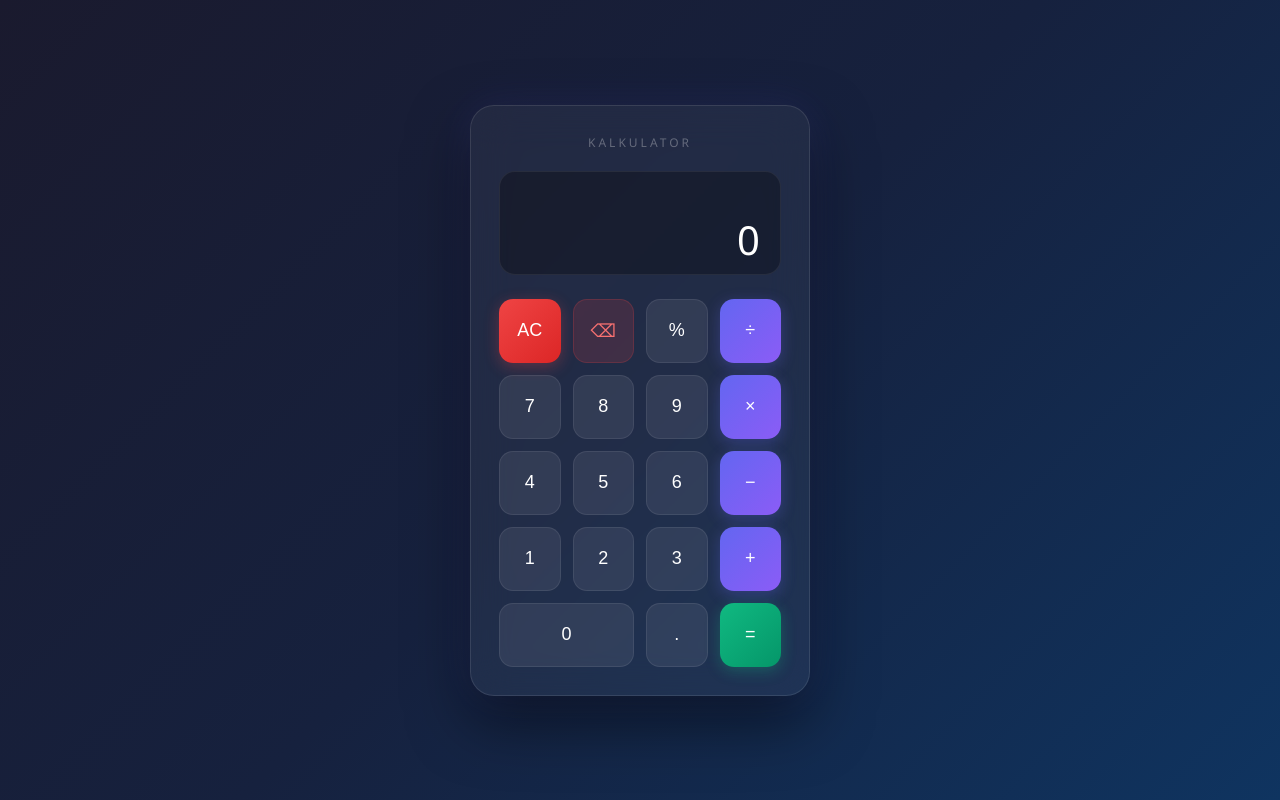
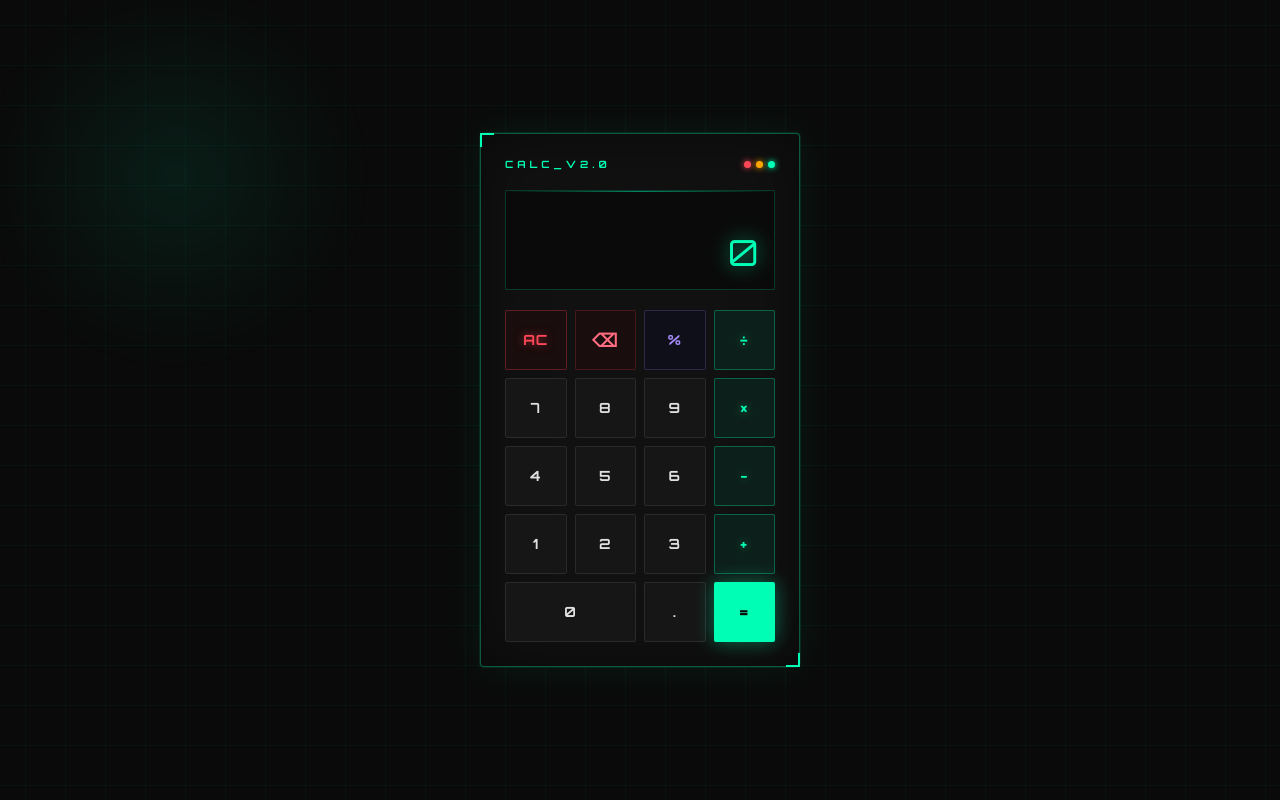
Before and after one commit to LegionDev370/fn4-team, a plain HTML site: page index1.html in a window 1280 px wide. Drawn offline with nearby package versions, Linux system fonts and the light colour scheme.

Commit message:
Counter loyiha tayyor

```diff
--- a/index1.html
+++ b/index1.html
@@ -4,6 +4,7 @@
   <meta charset="UTF-8" />
   <meta name="viewport" content="width=device-width, initial-scale=1.0"/>
   <title>Kalkulator</title>
+  <link href="https://fonts.googleapis.com/css2?family=Orbitron:wght@400;700;900&family=Share+Tech+Mono&display=swap" rel="stylesheet">
   <style>
     * {
       margin: 0;
@@ -16,176 +17,309 @@
       display: flex;
       align-items: center;
       justify-content: center;
-      background: linear-gradient(135deg, #1a1a2e, #16213e, #0f3460);
-      font-family: 'Segoe UI', Tahoma, Geneva, Verdana, sans-serif;
+      background: #0a0a0a;
+      font-family: 'Share Tech Mono', monospace;
+      overflow: hidden;
+    }
+
+    /* Animated background grid */
+    body::before {
+      content: '';
+      position: fixed;
+      inset: 0;
+      background-image:
+        linear-gradient(rgba(0, 255, 180, 0.04) 1px, transparent 1px),
+        linear-gradient(90deg, rgba(0, 255, 180, 0.04) 1px, transparent 1px);
+      background-size: 40px 40px;
+      animation: gridMove 8s linear infinite;
+      pointer-events: none;
+    }
+
+    @keyframes gridMove {
+      0%   { background-position: 0 0; }
+      100% { background-position: 40px 40px; }
+    }
+
+    /* Glow orbs */
+    body::after {
+      content: '';
+      position: fixed;
+      width: 400px;
+      height: 400px;
+      background: radial-gradient(circle, rgba(0,255,180,0.08) 0%, transparent 70%);
+      top: -100px;
+      left: -100px;
+      pointer-events: none;
+      animation: orbFloat 6s ease-in-out infinite alternate;
+    }
+
+    @keyframes orbFloat {
+      0%   { transform: translate(0, 0); }
+      100% { transform: translate(80px, 80px); }
     }
 
     .calculator {
-      background: rgba(255, 255, 255, 0.05);
-      backdrop-filter: blur(20px);
-      border: 1px solid rgba(255, 255, 255, 0.1);
-      border-radius: 24px;
-      padding: 28px;
-      width: 340px;
-      box-shadow: 0 25px 60px rgba(0, 0, 0, 0.5),
-                  0 0 40px rgba(99, 102, 241, 0.15);
+      position: relative;
+      background: #111;
+      border: 1px solid rgba(0, 255, 180, 0.3);
+      border-radius: 4px;
+      padding: 24px;
+      width: 320px;
+      box-shadow:
+        0 0 0 1px rgba(0,255,180,0.1),
+        0 0 40px rgba(0, 255, 180, 0.08),
+        inset 0 0 60px rgba(0, 0, 0, 0.5);
     }
 
+    /* Corner decorations */
+    .calculator::before,
+    .calculator::after {
+      content: '';
+      position: absolute;
+      width: 12px;
+      height: 12px;
+      border-color: #00ffb4;
+      border-style: solid;
+    }
+    .calculator::before {
+      top: -1px; left: -1px;
+      border-width: 2px 0 0 2px;
+    }
+    .calculator::after {
+      bottom: -1px; right: -1px;
+      border-width: 0 2px 2px 0;
+    }
+
+    .header {
+      display: flex;
+      align-items: center;
+      justify-content: space-between;
+      margin-bottom: 20px;
+    }
+
+    .title {
+      font-family: 'Orbitron', sans-serif;
+      font-size: 10px;
+      font-weight: 700;
+      letter-spacing: 4px;
+      color: #00ffb4;
+      text-transform: uppercase;
+    }
+
+    .dots {
+      display: flex;
+      gap: 5px;
+    }
+    .dot {
+      width: 7px;
+      height: 7px;
+      border-radius: 50%;
+    }
+    .dot-r { background: #ff4757; box-shadow: 0 0 6px #ff4757; }
+    .dot-y { background: #ffa502; box-shadow: 0 0 6px #ffa502; }
+    .dot-g { background: #00ffb4; box-shadow: 0 0 6px #00ffb4; }
+
+    /* Display */
     .display {
-      background: rgba(0, 0, 0, 0.3);
-      border-radius: 16px;
-      padding: 20px 20px 12px;
-      margin-bottom: 24px;
-      min-height: 100px;
-      display: flex;
-      flex-direction: column;
-      justify-content: flex-end;
-      align-items: flex-end;
-      border: 1px solid rgba(255, 255, 255, 0.07);
+      background: #0a0a0a;
+      border: 1px solid rgba(0, 255, 180, 0.2);
+      border-radius: 2px;
+      padding: 16px;
+      margin-bottom: 20px;
+      position: relative;
+      overflow: hidden;
+    }
+
+    .display::after {
+      content: '';
+      position: absolute;
+      top: 0; left: 0; right: 0;
+      height: 1px;
+      background: linear-gradient(90deg, transparent, #00ffb4, transparent);
+      opacity: 0.5;
     }
 
     .expression {
-      color: rgba(255, 255, 255, 0.4);
-      font-size: 14px;
-      min-height: 20px;
-      margin-bottom: 6px;
-      word-break: break-all;
+      font-size: 11px;
+      color: rgba(0, 255, 180, 0.4);
+      min-height: 18px;
       text-align: right;
+      margin-bottom: 8px;
+      letter-spacing: 1px;
     }
 
     .result {
-      color: #ffffff;
-      font-size: 40px;
-      font-weight: 300;
+      font-family: 'Orbitron', sans-serif;
+      font-size: 36px;
+      font-weight: 400;
+      color: #00ffb4;
+      text-align: right;
+      text-shadow: 0 0 20px rgba(0, 255, 180, 0.6);
       word-break: break-all;
-      text-align: right;
       line-height: 1.1;
-      transition: all 0.15s ease;
+      transition: text-shadow 0.2s;
     }
 
+    /* Scan line effect */
+    .display::before {
+      content: '';
+      position: absolute;
+      inset: 0;
+      background: repeating-linear-gradient(
+        0deg,
+        transparent,
+        transparent 2px,
+        rgba(0,0,0,0.05) 2px,
+        rgba(0,0,0,0.05) 4px
+      );
+      pointer-events: none;
+    }
+
+    /* Buttons grid */
     .buttons {
       display: grid;
       grid-template-columns: repeat(4, 1fr);
-      gap: 12px;
+      gap: 8px;
     }
 
     button {
       border: none;
-      border-radius: 14px;
-      font-size: 18px;
-      font-weight: 500;
-      height: 64px;
+      border-radius: 2px;
+      font-family: 'Orbitron', sans-serif;
+      font-size: 14px;
+      font-weight: 700;
+      height: 60px;
       cursor: pointer;
-      transition: all 0.15s ease;
+      transition: all 0.1s ease;
       outline: none;
+      position: relative;
+      letter-spacing: 1px;
     }
 
-    /* Number buttons */
+    /* Number */
     .btn-num {
-      background: rgba(255, 255, 255, 0.08);
-      color: #ffffff;
-      border: 1px solid rgba(255, 255, 255, 0.08);
+      background: #161616;
+      color: #e0e0e0;
+      border: 1px solid #2a2a2a;
     }
     .btn-num:hover {
-      background: rgba(255, 255, 255, 0.16);
-      transform: translateY(-2px);
-      box-shadow: 0 6px 20px rgba(0,0,0,0.3);
+      background: #1e1e1e;
+      border-color: rgba(0, 255, 180, 0.4);
+      color: #00ffb4;
+      box-shadow: 0 0 12px rgba(0,255,180,0.1);
     }
     .btn-num:active {
-      transform: translateY(0);
-      background: rgba(255, 255, 255, 0.22);
+      background: rgba(0,255,180,0.08);
+      transform: scale(0.95);
     }
 
-    /* Operator buttons */
+    /* Operator */
     .btn-op {
-      background: linear-gradient(135deg, #6366f1, #8b5cf6);
-      color: #ffffff;
-      border: none;
-      box-shadow: 0 4px 15px rgba(99, 102, 241, 0.3);
+      background: #0d1f1a;
+      color: #00ffb4;
+      border: 1px solid rgba(0,255,180,0.3);
+      text-shadow: 0 0 8px rgba(0,255,180,0.5);
     }
     .btn-op:hover {
-      background: linear-gradient(135deg, #818cf8, #a78bfa);
-      transform: translateY(-2px);
-      box-shadow: 0 8px 25px rgba(99, 102, 241, 0.5);
+      background: rgba(0,255,180,0.12);
+      border-color: #00ffb4;
+      box-shadow: 0 0 16px rgba(0,255,180,0.2), inset 0 0 10px rgba(0,255,180,0.05);
     }
     .btn-op:active {
-      transform: translateY(0);
+      transform: scale(0.95);
+      background: rgba(0,255,180,0.2);
     }
 
-    /* Equals button */
+    /* Equals */
     .btn-eq {
-      background: linear-gradient(135deg, #10b981, #059669);
-      color: #ffffff;
+      background: #00ffb4;
+      color: #0a0a0a;
       border: none;
-      box-shadow: 0 4px 15px rgba(16, 185, 129, 0.3);
+      font-weight: 900;
+      box-shadow: 0 0 20px rgba(0,255,180,0.4);
     }
     .btn-eq:hover {
-      background: linear-gradient(135deg, #34d399, #10b981);
-      transform: translateY(-2px);
-      box-shadow: 0 8px 25px rgba(16, 185, 129, 0.5);
+      background: #33ffc4;
+      box-shadow: 0 0 30px rgba(0,255,180,0.7);
     }
     .btn-eq:active {
-      transform: translateY(0);
+      transform: scale(0.95);
+      box-shadow: 0 0 10px rgba(0,255,180,0.3);
     }
 
-    /* Clear / special buttons */
+    /* Clear */
     .btn-clear {
-      background: linear-gradient(135deg, #ef4444, #dc2626);
-      color: #ffffff;
-      border: none;
-      box-shadow: 0 4px 15px rgba(239, 68, 68, 0.3);
+      background: #1a0d0d;
+      color: #ff4757;
+      border: 1px solid rgba(255,71,87,0.3);
+      text-shadow: 0 0 8px rgba(255,71,87,0.5);
     }
     .btn-clear:hover {
-      background: linear-gradient(135deg, #f87171, #ef4444);
-      transform: translateY(-2px);
-      box-shadow: 0 8px 25px rgba(239, 68, 68, 0.5);
+      background: rgba(255,71,87,0.12);
+      border-color: #ff4757;
+      box-shadow: 0 0 16px rgba(255,71,87,0.2);
     }
     .btn-clear:active {
-      transform: translateY(0);
+      transform: scale(0.95);
     }
 
+    /* Delete */
     .btn-del {
-      background: rgba(239, 68, 68, 0.15);
-      color: #f87171;
-      border: 1px solid rgba(239, 68, 68, 0.2);
+      background: #1a0d0d;
+      color: #ff6b81;
+      border: 1px solid rgba(255,71,87,0.2);
+      font-size: 18px;
     }
     .btn-del:hover {
-      background: rgba(239, 68, 68, 0.3);
-      transform: translateY(-2px);
+      background: rgba(255,71,87,0.1);
+      border-color: rgba(255,71,87,0.5);
     }
     .btn-del:active {
-      transform: translateY(0);
+      transform: scale(0.95);
     }
 
-    .btn-dot {
-      background: rgba(255, 255, 255, 0.08);
-      color: #ffffff;
-      border: 1px solid rgba(255, 255, 255, 0.08);
+    /* Percent */
+    .btn-pct {
+      background: #0f0f1a;
+      color: #a78bfa;
+      border: 1px solid rgba(167,139,250,0.2);
     }
-    .btn-dot:hover {
-      background: rgba(255, 255, 255, 0.16);
-      transform: translateY(-2px);
+    .btn-pct:hover {
+      background: rgba(167,139,250,0.1);
+      border-color: rgba(167,139,250,0.5);
+      box-shadow: 0 0 12px rgba(167,139,250,0.15);
+    }
+    .btn-pct:active {
+      transform: scale(0.95);
     }
 
-    /* Zero spans full width */
     .span-two {
       grid-column: span 2;
     }
 
-    .title {
-      text-align: center;
-      color: rgba(255,255,255,0.3);
-      font-size: 12px;
-      letter-spacing: 3px;
-      text-transform: uppercase;
-      margin-bottom: 20px;
+    /* Flicker animation on result */
+    @keyframes flicker {
+      0%, 95%, 100% { opacity: 1; }
+      96% { opacity: 0.8; }
+      97% { opacity: 1; }
+      98% { opacity: 0.9; }
+    }
+    .result {
+      animation: flicker 5s infinite;
     }
   </style>
 </head>
 <body>
 
 <div class="calculator">
-  <p class="title">Kalkulator</p>
+  <div class="header">
+    <span class="title">CALC_v2.0</span>
+    <div class="dots">
+      <span class="dot dot-r"></span>
+      <span class="dot dot-y"></span>
+      <span class="dot dot-g"></span>
+    </div>
+  </div>
 
   <div class="display">
     <div class="expression" id="expression"></div>
@@ -195,7 +329,7 @@
   <div class="buttons">
     <button class="btn-clear" onclick="clearAll()">AC</button>
     <button class="btn-del"   onclick="deleteLast()">⌫</button>
-    <button class="btn-num"   onclick="appendValue('%')">%</button>
+    <button class="btn-pct"   onclick="appendValue('%')">%</button>
     <button class="btn-op"    onclick="appendValue('/')">÷</button>
 
     <button class="btn-num" onclick="appendValue('7')">7</button>
@@ -214,7 +348,7 @@
     <button class="btn-op"  onclick="appendValue('+')">+</button>
 
     <button class="btn-num span-two" onclick="appendValue('0')">0</button>
-    <button class="btn-dot"          onclick="appendValue('.')">.</button>
+    <button class="btn-num"          onclick="appendValue('.')">.</button>
     <button class="btn-eq"           onclick="calculate()">=</button>
   </div>
 </div>
```
